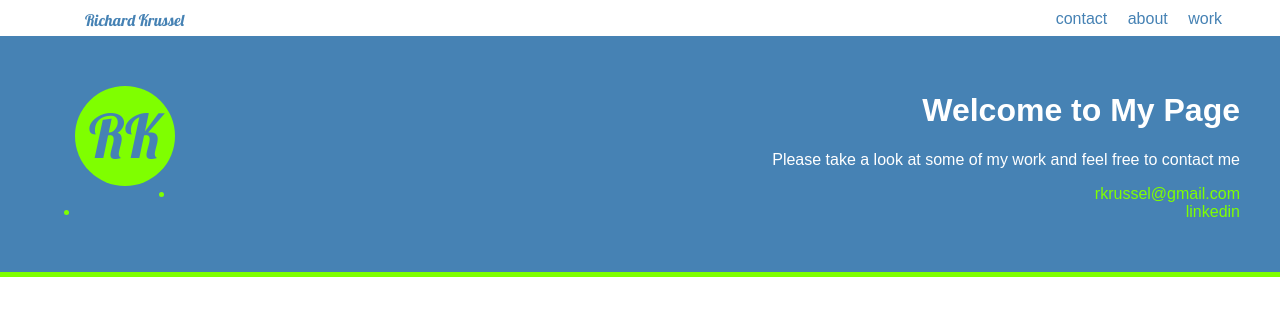
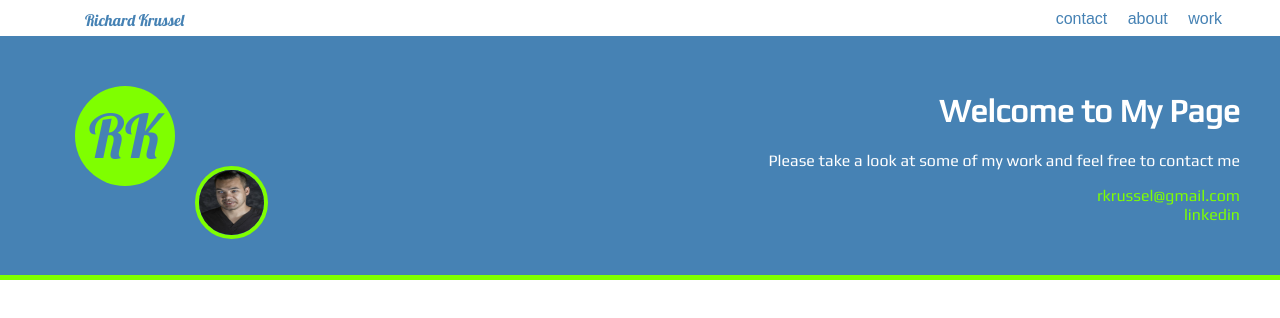
Before and after one commit to rkrussel/Portfolio-Page, a plain HTML site: page Portfolio-Page/index.html in a window 1280 px wide. Drawn offline with Linux system fonts and the light colour scheme.

Commit message:
top update

```diff
--- a/Portfolio-Page/css/style.css
+++ b/Portfolio-Page/css/style.css
@@ -55,9 +55,21 @@
     font-family: 'Lobster', cursive;
     font-size: 60px;
     text-decoration: bold;
+}
 
 
+#rich{
+	border-radius: 50%;
+	width: 65px;
+	height: 65px;
+
+    float: left;
+    margin-left: 20px;
+    margin-top: 130px;
+    border: 4px solid #7FFF00;
 }
+
+
 
 #top_right{
     margin-top: -4px;
@@ -66,7 +78,7 @@
 
 }
 #top_right h1, p, li{
-
+    font-family: 'Play', cursive;
     color: white;
     text-align: right;
 
@@ -74,5 +86,6 @@
 }
 #top_right li{
     color: 	#7FFF00;
+    list-style-type: none;
 
 }
--- a/Portfolio-Page/index.html
+++ b/Portfolio-Page/index.html
@@ -20,6 +20,10 @@
             <span id="initials">RK</span>
         </div>
 
+        <div id="circle_face">
+            <img id = "rich" src="images/rich.jpg"></img>
+        </div>
+
         <div id="top_right">
             <h1>Welcome to My Page</h1>
             <p>Please take a look at some of my work and feel free to contact me</p>
```
Also changed, not shown: Portfolio-Page/images/rich.jpg (added).
